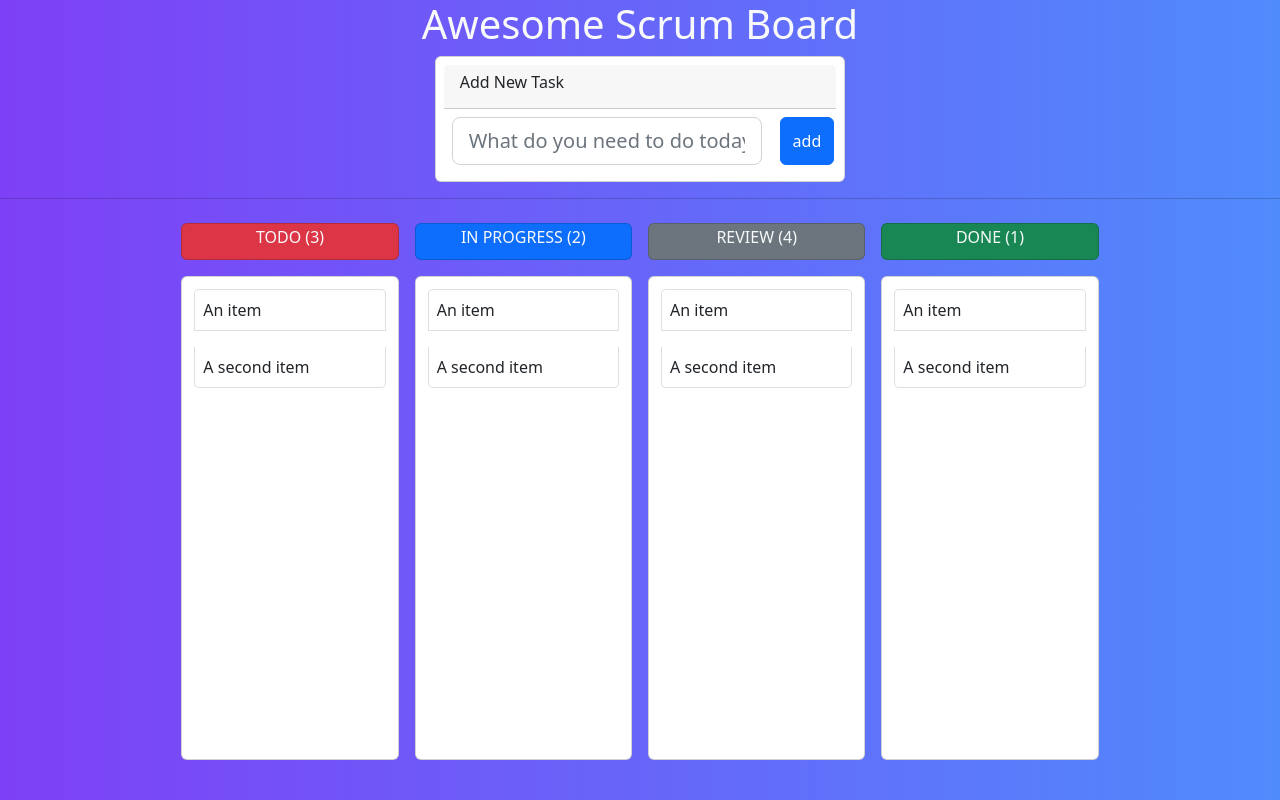
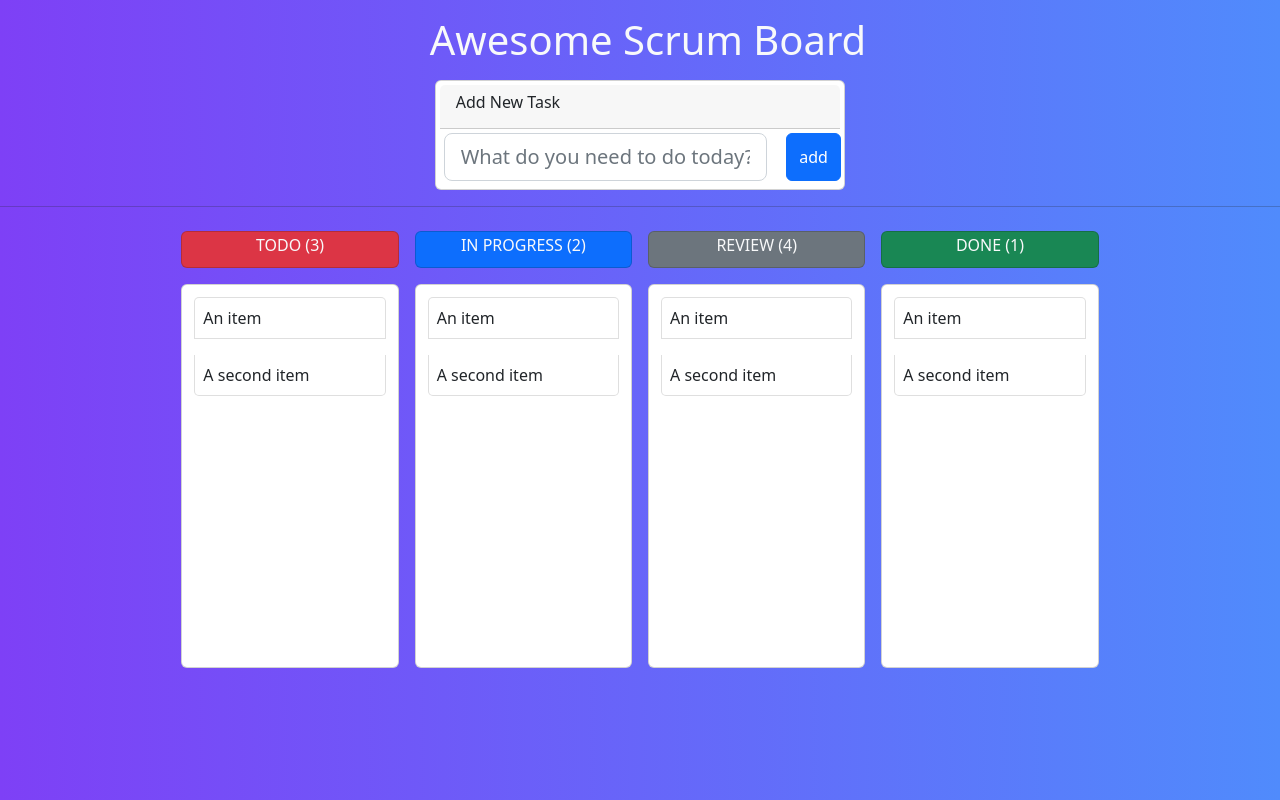
Before and after one commit to smhabibjr/awesome-scrum-board, a plain HTML site: page index.html in a window 1280 px wide. Drawn offline with nearby package versions, Linux system fonts and the light colour scheme.

Commit message:
adjusted

```diff
--- a/index.html
+++ b/index.html
@@ -24,7 +24,7 @@
     <section class="vh-100 vw-100 gradient-custom-2">
       <div class="header">
         <div class="row">
-          <h1 class="d-flex justify-content-center text-light">
+          <h1 class="d-flex justify-content-center text-light p-2 m-2">
             Awesome Scrum Board
           </h1>
         </div>
@@ -33,24 +33,24 @@
       <div class="add-todo-section">
         <div class="row d-flex justify-content-center">
           <div class="border-1 col-lg-4 col-md-6 col-sm-12">
-            <div class="card p-2">
+            <div class="card p-1">
               <div class="card-header">
                 <h6>Add New Task</h6>
               </div>
 
-              <div class="card-form-section p-2">
+              <div class="card-form-section p-1">
                 <div class="row">
                   <div class="d-flex justify-content-lg-start col-10">
                     <input
                       type="text"
-                      id="new-iteam"
+                      id="add-new-iteam"
                       placeholder="What do you need to do today?"
                       class="form-control form-control-lg"
                     />
                   </div>
 
                   <div class="d-flex justify-content-center col-2">
-                    <button class="btn btn-primary">add</button>
+                    <button role="button" id="add-new-iteam" class="btn btn-primary">add</button>
                   </div>
                 </div>
               </div>
@@ -85,7 +85,7 @@
 
               <div
                 class="row d-flex justify-content-center"
-                style="height: 500px"
+                style="height: 400px"
               >
                 <div class="col-2 card p-1 m-2">
                   <div id="task-todo-list" class="list-group sortable h-100">
--- a/index.js
+++ b/index.js
@@ -1,5 +1,14 @@
 $(document).ready(function () {
-  console.log("hi there");
+
+
+  $("#add-new-iteam").click(function () {
+    console.log("hi there");
+  });
+
+  $("#add-new-iteam").click(function () {
+    alert("Handler for .click() called.");
+  });
+
 
   /* $(".cube").draggable({
     containment: "parent",
@@ -22,7 +31,14 @@ $(document).ready(function () {
 
   $(".sortable").sortable({
     connectWith: ".sortable",
+    cursor: "grabbing",
   });
+
+
+
+
+
+
 
 });
 // open a modal box function
```
